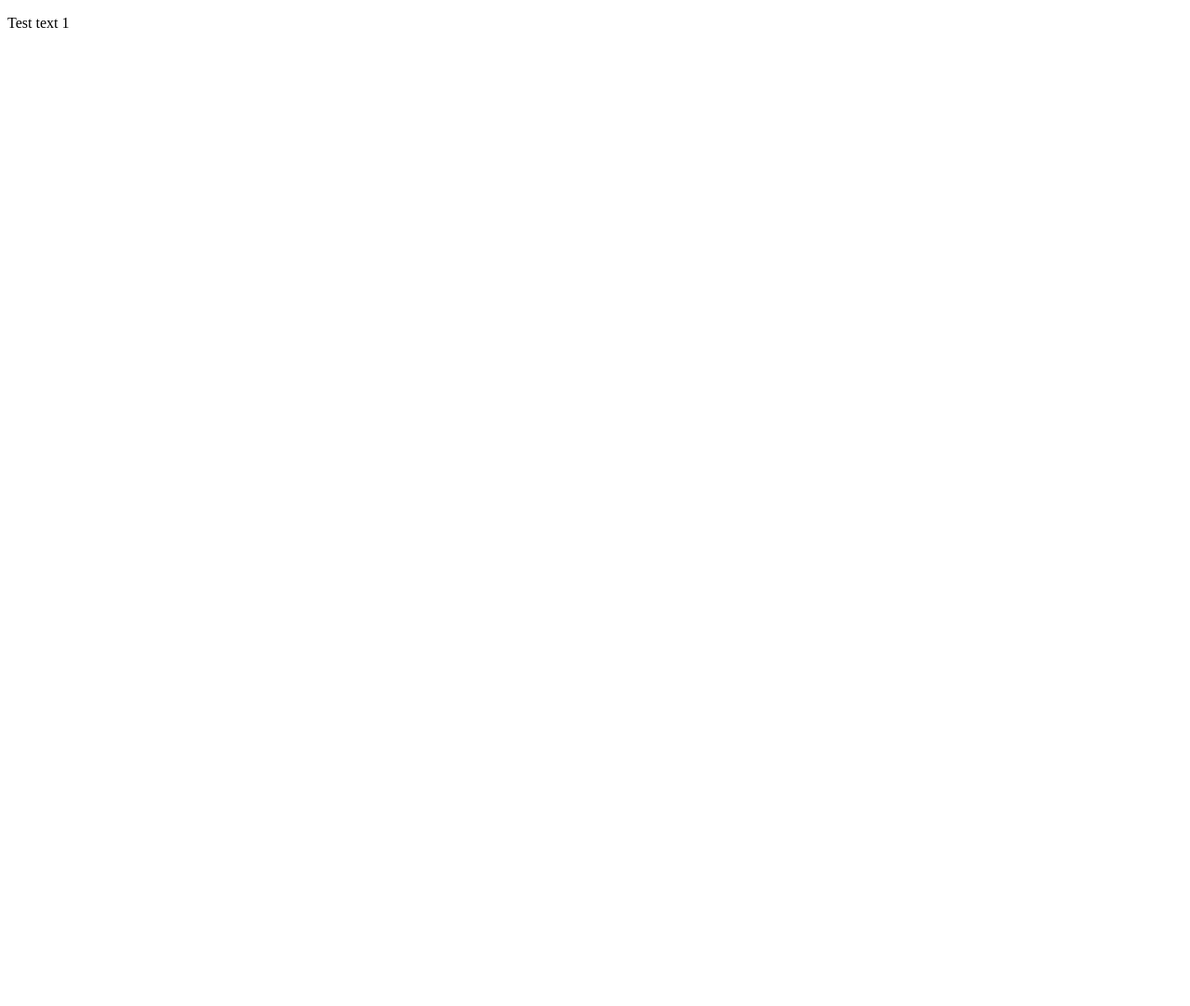
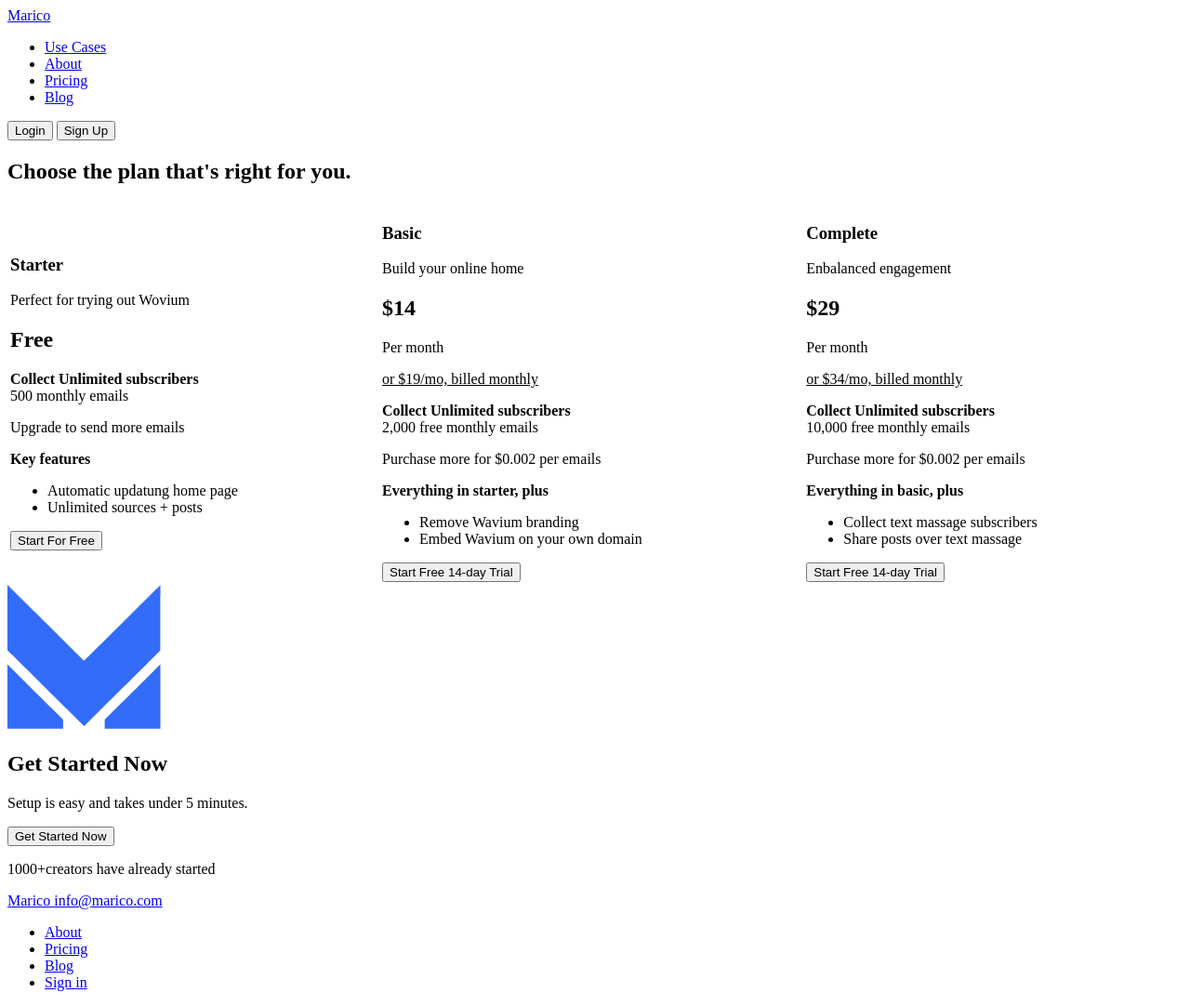
Before and after one commit to vlad-lutsiuk/website-svidky-iasa, a plain HTML site: page pricing.html in a window 1280 px wide. Shown: the whole page at 93% size. Before the commit the page ends 800 px from the top, so only its background shows below. Drawn offline with Linux system fonts and the light colour scheme.

Commit message:
Upgrade pricing.html

```diff
--- a/pricing.html
+++ b/pricing.html
@@ -5,8 +5,102 @@
     <meta http-equiv="X-UA-Compatible" content="IE=edge">
     <meta name="viewport" content="width=device-width, initial-scale=1.0">
     <title>Pricing</title>
+    <link rel="preconnect" href="https://fonts.googleapis.com" />
+    <link rel="preconnect" href="https://fonts.gstatic.com" crossorigin />
+    <link
+        href="https://fonts.googleapis.com/css2?family=Poppins:wght@400;500;600;700;800&family=Raleway:wght@700&family=Roboto:wght@400;500;700;900&display=swap"
+        rel="stylesheet" />
 </head>
+
 <body>
-    <p>Test text 1</p>
+    <header>
+        <a href="#">
+          <span>Marico</span>
+        </a>
+        <nav>
+          <ul>
+            <li><a href="#">Use Cases</a></li>
+            <li><a href="./about.html">About</a></li>
+            <li><a href="./pricing.html">Pricing</a></li>
+            <li><a href="./blog.html">Blog</a></li>
+          </ul>
+        </nav>
+        <button type="button">Login</button>
+        <button type="button">Sign Up</button>
+      </header>
+
+      <main>
+        <section>
+            <h2>Choose the plan that's right for you.</h2>
+        </section>
+        <section>
+            <table style="width:100%">
+                <tr>
+                    <td>
+                        <h3>Starter</h3>
+                        <p>Perfect for trying out Wovium</p>
+                        <h1>Free</h1>
+                        <p><b>Collect Unlimited subscribers</b><br>500 monthly emails</p>
+                        <p>Upgrade to send more emails</p>
+                        <p><b>Key features</b></p>
+                        <ul>
+                            <li>Automatic updatung home page</li>
+                            <li>Unlimited sources + posts</li>
+                        </ul>
+                        <button type="button">Start For Free</button>
+                    </td>
+                    <td>
+                        <h3>Basic</h3>
+                        <p>Build your online home</p>
+                        <div><h1>$14</h1> Per month</div>
+                        <p ><u>or $19/mo, billed monthly</u></p>
+                        <p><b>Collect Unlimited subscribers</b><br>2,000 free monthly emails</p>
+                        <p>Purchase more for $0.002 per emails</p>
+                        <p><b>Everything in starter, plus</b></p>
+                        <ul>
+                            <li>Remove Wavium branding</li>
+                            <li>Embed Wavium on your own domain</li>
+                        </ul>
+                        <button type="button">Start Free 14-day Trial</button>
+                    </td>
+                    <td>
+                        <h3>Complete</h3>
+                        <p>Enbalanced engagement</p>
+                        <div><h1>$29</h1> Per month</div>
+                        <p ><u>or $34/mo, billed monthly</u></p>
+                        <p><b>Collect Unlimited subscribers</b><br>10,000 free monthly emails</p>
+                        <p>Purchase more for $0.002 per emails</p>
+                        <p><b>Everything in basic, plus</b></p>
+                        <ul>
+                            <li>Collect text massage subscribers</li>
+                            <li>Share posts over text massage</li>
+                        </ul>
+                        <button type="button">Start Free 14-day Trial</button>
+                    </td>
+                </tr>
+            </table>
+        </section>
+      </main>
+
+      <footer>
+        <img src="./image/Logo.jpg" alt="Logo" />
+        <h2>Get Started Now</h2>
+        <p>Setup is easy and takes under 5 minutes.</p>
+        <button type="button">Get Started Now</button>
+        <p><span>1000+</span>creators have already started</p>
+        <a href="#">
+            <span>Marico</span>
+        </a>
+        <a href="mailto:info@marico.com"> <span>info@marico.com</span></a>
+        <nav>
+            <ul>
+                <li><a href="./about.html">About</a></li>
+                <li><a href="./pricing.html">Pricing</a></li>
+                <li><a href="./blog.html">Blog</a></li>
+                <li><a href="./login.html">Sign in</a></li>
+            </ul>
+        </nav>
+    </footer>
+
 </body>
 </html>
```
